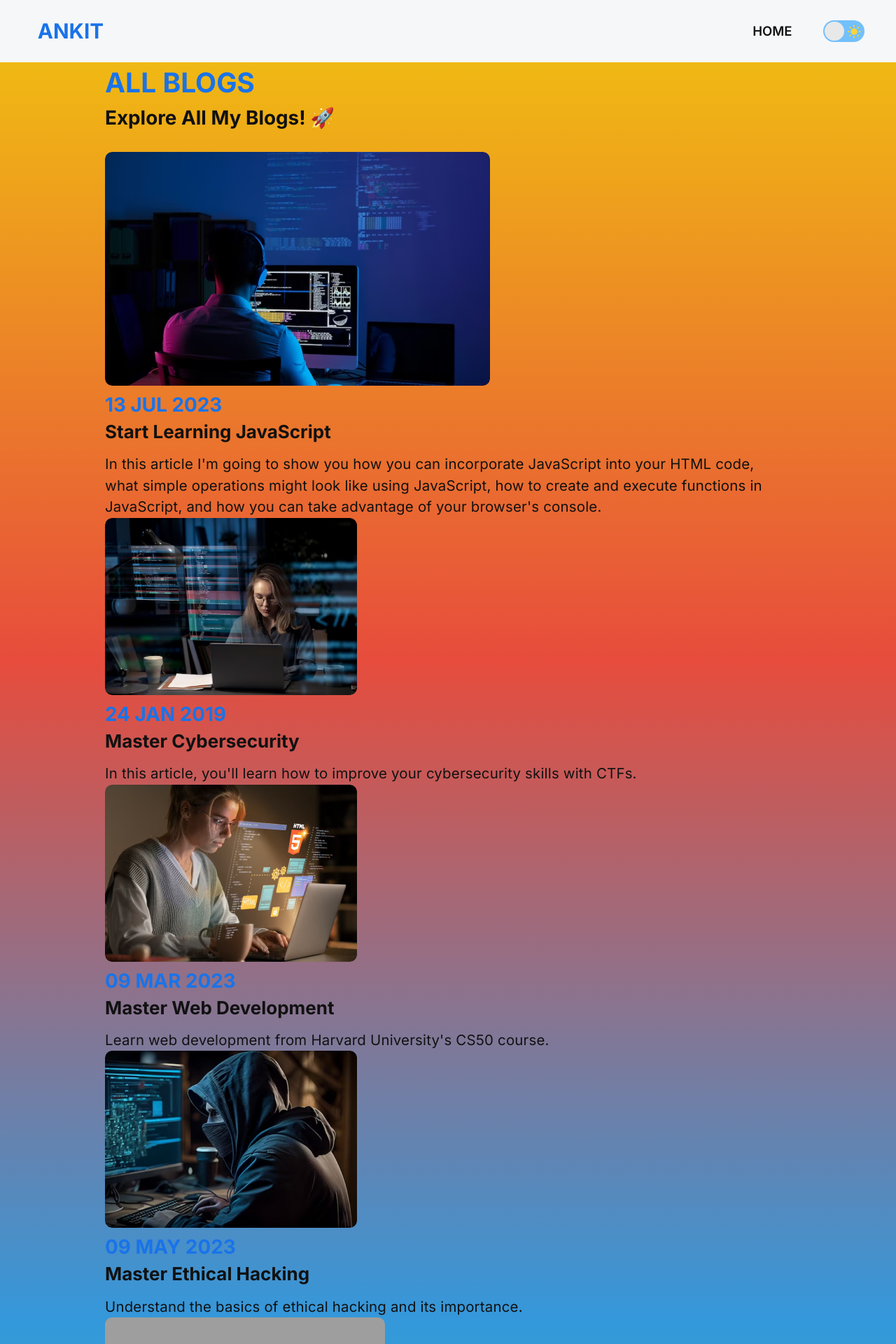
After one commit to ankitgupta1020/Portfolio, a PHP site: page /blogs.html in a window 1280 px wide. The commit adds this page. Shown: the top 1920 px of the page at 70% size. Run offline with PHP 8.4, Linux system fonts and the light colour scheme; grey boxes are pictures that could not be loaded.

Commit message:
inhance style

```diff
--- /dev/null
+++ b/blogs.html
@@ -0,0 +1,172 @@
+<!DOCTYPE html>
+<html lang="en">
+<head>
+  <meta charset="UTF-8">
+  <meta name="viewport" content="width=device-width, initial-scale=1.0">
+  <title>All Blogs - Ankit Gupta</title>
+  <link rel="stylesheet" href="css/general.css" />
+  <link rel="stylesheet" href="css/styles.css" />
+  <link rel="stylesheet" href="css/queries.css" />
+  <script defer src="js/Theme.js"></script>
+  <script defer src="js/script.js"></script>
+  <script defer src="js/project.js"></script>
+
+</head>
+<body>
+  <!-- HEADER -->
+  <header class="header flex align-items-center justify-content-space-between">
+    <a href="#" class="nav-link logo flex align-items-center gap-1">
+      <i class="fa-solid fa-terminal"></i>
+      <span>Ankit</span>
+    </a>
+
+    <!-- MOBILE NAV -->
+    <button class="btn-mobile-nav align-items-center justify-content-center flex-direction-column">
+        <div class="bars" id="bar1"></div>
+        <div class="bars" id="bar2"></div>
+        <div class="bars" id="bar3"></div>
+      </button>
+
+      <nav class="nav flex align-items-center gap-4">
+        <a class="nav-link main-nav-link" href="index.html">Home</a>
+
+
+
+      <!-- THEME TOGGLE BUTTON -->
+     <button class="switch" id="themeSwitch">
+        <span class="sun">
+          <svg xmlns="http://www.w3.org/2000/svg" viewBox="0 0 24 24">
+            <g fill="#ffd43b">
+              <circle r="5" cy="12" cx="12"></circle>
+              <path
+                d="m21 13h-1a1 1 0 0 1 0-2h1a1 1 0 0 1 0 2zm-17 0h-1a1 1 0 0 1 0-2h1a1 1 0 0 1 0 2zm13.66-5.66a1 1 0 0 1 -.66-.29 1 1 0 0 1 0-1.41l.71-.71a1 1 0 1 1 1.41 1.41l-.71.71a1 1 0 0 1 -.75.29zm-12.02 12.02a1 1 0 0 1 -.71-.29 1 1 0 0 1 0-1.41l.71-.66a1 1 0 0 1 1.41 1.41l-.71.71a1 1 0 0 1 -.7.24zm6.36-14.36a1 1 0 0 1 -1-1v-1a1 1 0 0 1 2 0v1a1 1 0 0 1 -1 1zm0 17a1 1 0 0 1 -1-1v-1a1 1 0 0 1 2 0v1a1 1 0 0 1 -1 1zm-5.66-14.66a1 1 0 0 1 -.7-.29l-.71-.71a1 1 0 0 1 1.41-1.41l.71.71a1 1 0 0 1 0 1.41 1 1 0 0 1 -.71.29zm12.02 12.02a1 1 0 0 1 -.7-.29l-.66-.71a1 1 0 0 1 1.36-1.36l.71.71a1 1 0 0 1 0 1.41 1 1 0 0 1 -.71.24z">
+              </path>
+            </g>
+          </svg>
+        </span>
+
+        <span class="moon">
+          <svg xmlns="http://www.w3.org/2000/svg" viewBox="0 0 384 512">
+            <path
+              d="m223.5 32c-123.5 0-223.5 100.3-223.5 224s100 224 223.5 224c60.6 0 115.5-24.2 155.8-63.4 5-4.9 6.3-12.5 3.1-18.7s-10.1-9.7-17-8.5c-9.8 1.7-19.8 2.6-30.1 2.6-96.9 0-175.5-78.8-175.5-176 0-65.8 36-123.1 89.3-153.3 6.1-3.5 9.2-10.5 7.7-17.3s-7.3-11.9-14.3-12.5c-6.3-.5-12.6-.8-19-.8z">
+            </path>
+          </svg>
+        </span>
+        <span class="slider"></span>
+      </button>
+    </nav>
+  </header>
+
+
+  <!-- BLOG SECTION -->
+  <section class="container blog-section section" id="blogs">
+    <h2 class="section-heading">All Blogs</h2>
+    <h3 class="section-subheading">Explore All My Blogs! 🚀</h3>
+
+    <div class="blog-container">
+      <!-- Blog Entry 1 -->
+      <div class="blog-entry">
+        <a href="https://www.freecodecamp.org/news/getting-started-with-javascript/" target="_blank"
+          rel="noopener noreferrer">
+          <div class="blog-img">
+            <img src="assets/blogs/blog1.png" alt="Master JavaScript Blog Image" />
+          </div>
+        </a>
+        <div class="blog-description">
+          <h4 class="blog-heading">13 Jul 2023</h4>
+          <p class="blog-subheading">Start Learning JavaScript</p>
+          <p class="section-text">
+            In this article I'm going to show you how you can incorporate
+            JavaScript into your HTML code, what simple operations might look
+            like using JavaScript, how to create and execute functions in
+            JavaScript, and how you can take advantage of your browser's
+            console.
+          </p>
+        </div>
+      </div>
+
+      <!-- Blog Entry 2 -->
+      <div class="blog-entry">
+        <a href="https://www.freecodecamp.org/news/improve-cybersecurity-skills-with-ctfs-picoctf-walkthrough/"
+          target="_blank" rel="noopener noreferrer">
+          <div class="blog-img">
+            <img src="assets/blogs/blog2.png" alt="Master Cybersecurity Blog Image" />
+          </div>
+        </a>
+        <div class="blog-description">
+          <h4 class="blog-heading">24 Jan 2019</h4>
+          <p class="blog-subheading">Master Cybersecurity</p>
+          <p class="section-text">
+            In this article, you'll learn how to improve your cybersecurity skills with CTFs.
+          </p>
+        </div>
+      </div>
+
+      <!-- Add more blog entries here -->
+      <!-- Blog Entry 3 -->
+      <div class="blog-entry">
+        <a href="https://www.freecodecamp.org/news/learn-web-development-from-harvard-university-cs50/" target="_blank"
+          rel="noopener noreferrer">
+          <div class="blog-img">
+            <img src="assets/blogs/blog3.png" alt="Master Web Development Blog Image" />
+          </div>
+        </a>
+        <div class="blog-description">
+          <h4 class="blog-heading">09 Mar 2023</h4>
+          <p class="blog-subheading">Master Web Development</p>
+          <p class="section-text">
+            Learn web development from Harvard University's CS50 course.
+          </p>
+        </div>
+      </div>
+
+      <!-- Blog Entry 4 -->
+      <div class="blog-entry">
+        <a href="https://www.freecodecamp.org/news/what-is-ethical-hacking/" target="_blank" rel="noopener noreferrer">
+          <div class="blog-img">
+            <img src="assets/blogs/blog4.png" alt="Master Ethical Hacking Blog Image" />
+          </div>
+        </a>
+        <div class="blog-description">
+          <h4 class="blog-heading">09 May 2023</h4>
+          <p class="blog-subheading">Master Ethical Hacking</p>
+          <p class="section-text">
+            Understand the basics of ethical hacking and its importance.
+          </p>
+        </div>
+      </div>
+
+      <!-- New Blog Entries -->
+      <div class="blog-entry">
+        <a href="https://www.example.com/new-blog-1" target="_blank" rel="noopener noreferrer">
+          <div class="blog-img">
+            <img src="assets/blogs/blog5.png" alt="New Blog 1 Image" />
+          </div>
+        </a>
+        <div class="blog-description">
+          <h4 class="blog-heading">01 Apr 2025</h4>
+          <p class="blog-subheading">New Blog 1</p>
+          <p class="section-text">
+            Description for the new blog 1.
+          </p>
+        </div>
+      </div>
+
+      <div class="blog-entry">
+        <a href="https://www.example.com/new-blog-2" target="_blank" rel="noopener noreferrer">
+          <div class="blog-img">
+            <img src="assets/blogs/blog6.png" alt="New Blog 2 Image" />
+          </div>
+        </a>
+        <div class="blog-description">
+          <h4 class="blog-heading">02 Apr 2025</h4>
+          <p class="blog-subheading">New Blog 2</p>
+          <p class="section-text">
+            Description for the new blog 2.
+          </p>
+        </div>
+      </div>
+    </div>
+  </section>
+</body>
+</html>
--- a/css/styles.css
+++ b/css/styles.css
@@ -217,6 +217,111 @@ body {
   -ms-transform: translateX(3rem);
   transform: translateX(3rem);
 } */
+/* CSS for Theme Toggle Button */
+.switch {
+  background: none;
+  border: none;
+  cursor: pointer;
+  font-size: 1.7rem;
+  position: relative;
+  display: inline-block;
+  width: 6.4rem;
+  height: 3.4rem;
+}
+
+.switch input {
+  opacity: 0;
+  width: 0;
+  height: 0;
+}
+
+.slider {
+  position: absolute;
+  cursor: pointer;
+  top: 0;
+  left: 0;
+  right: 0;
+  bottom: 0;
+  background-color: #73c0fc;
+  transition: 0.4s;
+  border-radius: 30px;
+}
+
+.slider:before {
+  position: absolute;
+  content: "";
+  height: 3rem;
+  width: 3rem;
+  border-radius: 20px;
+  left: 0.2rem;
+  bottom: 0.2rem;
+  z-index: 2;
+  background-color: #e8e8e8;
+  transition: 0.4s;
+}
+
+.sun svg {
+  position: absolute;
+  top: 0.6rem;
+  left: 3.6rem;
+  z-index: 1;
+  width: 2.4rem;
+  height: 2.4rem;
+}
+
+.moon svg {
+  fill: #73c0fc;
+  position: absolute;
+  top: 0.5rem;
+  left: 0.5rem;
+  z-index: 1;
+  width: 2.4rem;
+  height: 2.4rem;
+}
+
+.dark-mode .slider {
+  background-color: #183153;
+}
+
+.dark-mode .slider:before {
+  transform: translateX(3rem);
+}
+/* CSS for Dark Mode */
+body.dark-mode {
+  background-color: #121212;
+  color: #ffffff;
+}
+
+body.dark-mode .header {
+  background-color: #1e1e1e;
+}
+
+body.dark-mode .nav-link {
+  color: #ffffff;
+}
+
+body.dark-mode .section {
+  background-color: #1e1e1e;
+  color: #ffffff;
+}
+/*hero section*/
+    .hero-section h1 {
+      font-size: 4rem;
+      animation: text-fade 2s ease-in-out infinite alternate;
+    }
+
+    @keyframes text-fade {
+      0% {
+        opacity: 0;
+        transform: translateY(20px);
+      }
+
+      100% {
+        opacity: 1;
+        transform: translateY(0);
+      }
+    }
+
 
 /***********************/
 /* MOBILE NAV */
@@ -286,7 +391,7 @@ body {
   animation: buttonFadeIn 0.5s ease-in-out; /* Apply fade-in animation */
 }
 
-/* .btn-mobile-nav.active #bar3 {
+.btn-mobile-nav.active #bar3 {
   width: 100%;
   -webkit-transform: rotate(-45deg);
   -ms-transform: rotate(-45deg);
@@ -295,7 +400,7 @@ body {
   transition-duration: 0.5s;
 } */
 
-/* .btn-mobile-nav.active {
+.btn-mobile-nav.active {
   -webkit-transition-duration: 0.5s;
   transition-duration: 0.5s;
   -webkit-transform: rotate(180deg);
--- /dev/null
+++ b/js/Theme.js
@@ -0,0 +1,23 @@
+// JavaScript for Theme Switching
+document.getElementById('themeSwitch').addEventListener('click', function() {
+    document.body.classList.toggle('dark-mode');
+    this.classList.toggle('active');
+
+    // Save the theme preference in local storage
+    if (document.body.classList.contains('dark-mode')) {
+      localStorage.setItem('theme', 'dark');
+    } else {
+      localStorage.setItem('theme', 'light');
+    }
+  });
+
+  // Load the theme preference from local storage
+  window.addEventListener('load', function() {
+    if (localStorage.getItem('theme') === 'dark') {
+      document.body.classList.add('dark-mode');
+      document.getElementById('themeSwitch').classList.add('active');
+    } else {
+      document.body.classList.remove('dark-mode');
+      document.getElementById('themeSwitch').classList.remove('active');
+    }
+  });
```
Also changed, not shown: index.html (+9 -30 lines).
